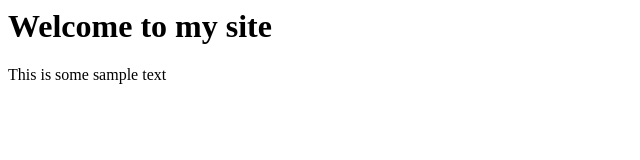
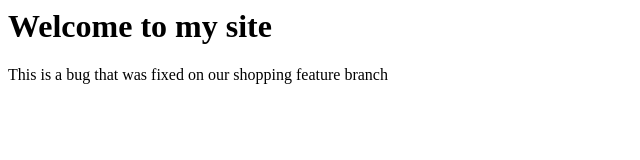
Before and after one commit to drew-fierst/class-demo, a plain HTML site: page index.html in a window 1280 px wide. Shown: the whole page, without its empty margins (0-640 px from the left). Drawn offline with Linux system fonts and the light colour scheme.

Commit message:
fixes bug on home page

```diff
--- a/index.html
+++ b/index.html
@@ -5,6 +5,6 @@
 <body>
 <h1>Welcome to my site</h1>
 
-		<p>This is some sample text</p>
+<p>This is a bug that was fixed on our shopping feature branch</p>
 </body>
 </html>
```
Lines whose indentation alone changed are shown as unchanged.
